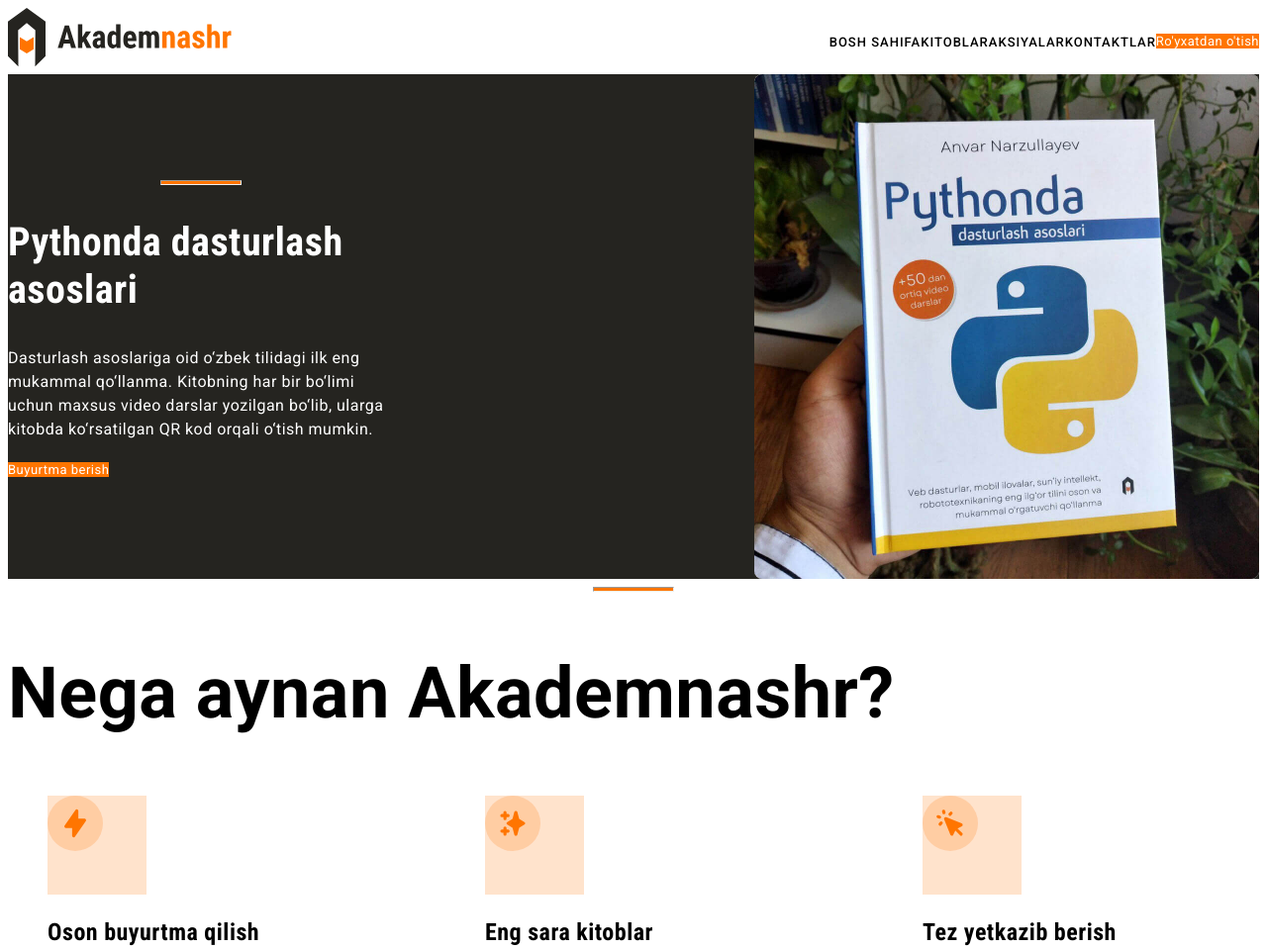
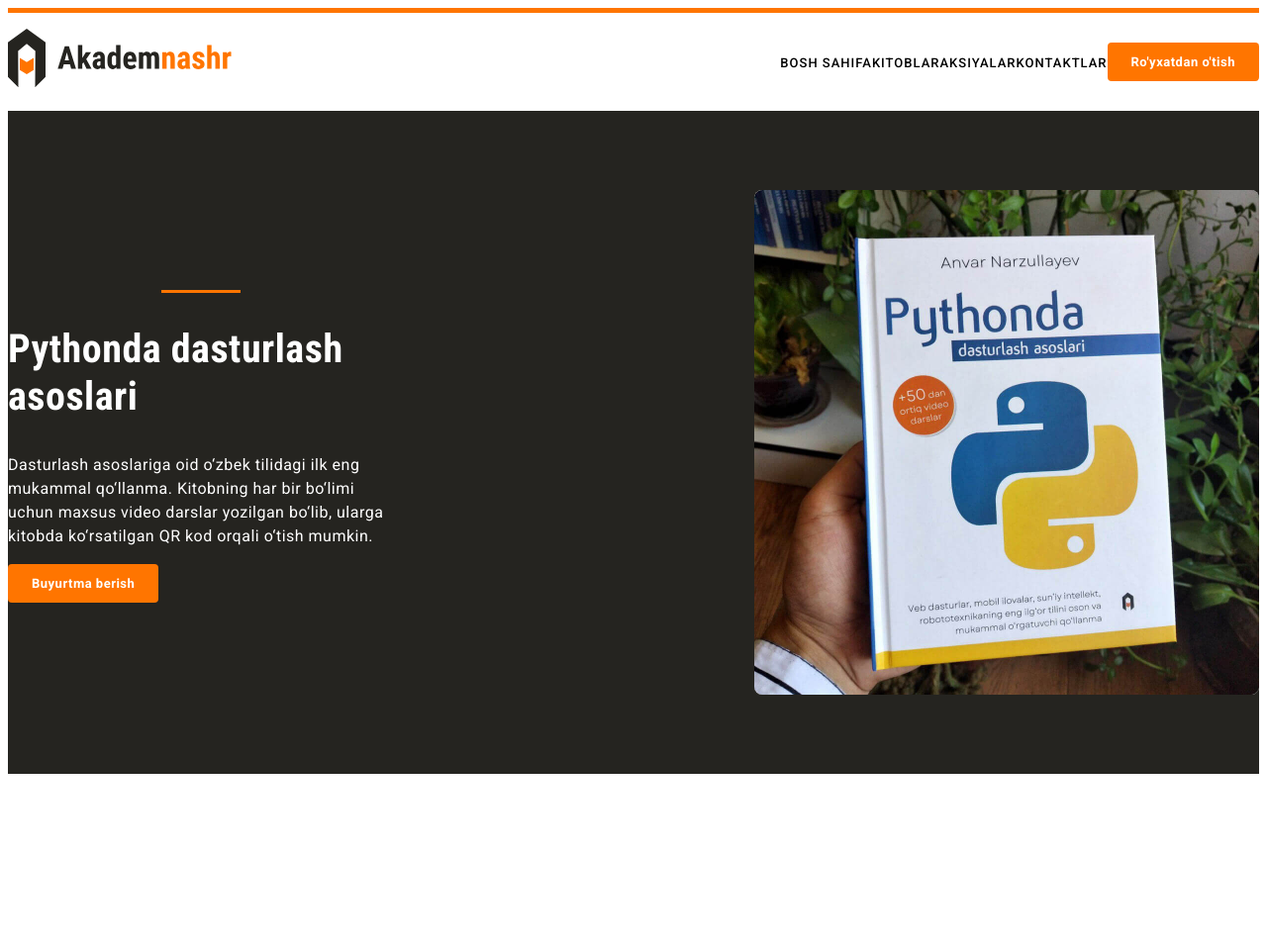
Before and after one commit to IbnAlauddin/Akademnashr-Promosite, a plain HTML site: page index.html in a window 1280 px wide. Shown: the top 960 px of the page at 99% size. Drawn offline with Linux system fonts and the light colour scheme.

Commit message:
Add pading, border, display and border-radius styles

```diff
--- a/css/style.css
+++ b/css/style.css
@@ -18,6 +18,9 @@ body {
   display: flex;
   align-items: center;
   justify-content: space-between;
+  border-top: 5px solid #ff7500;
+  padding-top: 16px;
+  padding-bottom: 16px;
 }
 
 .logo-link {
@@ -40,6 +43,7 @@ body {
 .sitenav-list {
   list-style: none;
   display: flex;
+  padding: 0;
 }
 
 .sitenav-link {
@@ -63,10 +67,14 @@ body {
 }
 
 .main-link {
+  display: inline-block;
   font-size: 13px;
   line-height: 15px;
+  border-radius: 4px;
   background-color: #ff7500;
+  font-weight: bold;
   color: #fff;
+  padding: 12px 24px;
   text-decoration: none;
   transition: opacity 0.4s ease;
 }
@@ -80,11 +88,13 @@ body {
 }
 
 .hero {
+  display: flex;
+  justify-content: space-between;
+  align-items: center;
+  padding-top: 80px;
+  padding-bottom: 80px;
+  color: #fff;
   background-color: #252420;
-  color: #fff;
-  display: flex;
-  align-items: center;
-  justify-content: space-between;
 }
 
 .hero-content {
@@ -94,6 +104,7 @@ body {
 .orange-line {
   width: 80px;
   height: 3px;
+  border: none;
   background-color: #ff7500;
 }
 
@@ -106,12 +117,17 @@ body {
 .hero-image {
   width: 510px;
   height: 510px;
+  border-radius: 8px;
+}
+
+.features {
+  padding-top: 210px;
+  padding-bottom: 210px;
 }
 
 .features-heading {
   font-size: 72px;
   line-height: 1.2;
-  letter-spacing: 0.5px;
 }
 
 .feature {
@@ -122,11 +138,16 @@ body {
   list-style: none;
   display: flex;
   justify-content: space-between;
+  padding: 0;
 }
 
 .features-icon-wrapper {
+  display: flex;
+  justify-self: center;
+  align-items: center;
   width: 100px;
   height: 100px;
+  border-radius: 50%;
   background-color:rgba(255, 117, 0, 0.2);
 }
 
@@ -142,11 +163,14 @@ body {
 }
 
 .promo {
-  background-color: #252420;
-  color: #fff;
   display: flex;
   justify-content: space-between;
   align-items: center;
+  padding-top: 120px;
+  padding-bottom: 160px;
+  border-radius: 12px;
+  color: #fff;
+  background-color: #252420;
 }
 
 .promo-content {
@@ -172,10 +196,13 @@ body {
   width: 440px;
   height: 440px;
   object-fit: cover;
+  border-radius: 12px;
 }
 
 .site-footer {
   background-color: #f8f8f8;
+  padding-top: 56px;
+  padding-bottom: 56px;
 }
 
 .site-footer-top {
@@ -186,11 +213,13 @@ body {
 
 .site-footer ul {
   list-style: none;
+  padding: 0;
 }
 
 .site-footer-socials {
   display: flex;
   align-items: center;
+  padding: 0;
 }
 
 .site-footer-socials a {
@@ -206,8 +235,9 @@ body {
 }
 
 .site-footer-divider {
+  height: 2px;
+  border: 0;
   background-color: rgba(37, 36, 32, 0.5);
-  height: 2px;
 }
 
 .site-footer-bottom {
--- a/index.html
+++ b/index.html
@@ -38,7 +38,7 @@
         <a class="main-link" href="#">Buyurtma berish</a>
       </div>
 
-      <img class="hero-image" src="img/sale-img.jpg" width="510" height="510" alt="Kitob" srcset="img/python-book.jpg 1x, img/python-book@2x.jpg 2x" style="border-radius: 8px;">
+      <img class="hero-image" src="img/sale-img.jpg" width="510" height="510" alt="Kitob" srcset="img/python-book.jpg 1x, img/python-book@2x.jpg 2x">
     </section>
 
 
@@ -50,21 +50,21 @@
     <ul class="feature-list">
       <li class="feature">
         <div class="features-icon-wrapper">
-          <img src="img/icon1-min.svg" alt="" width="56" height="56">
+          <img src="img/icon1-min.svg" alt="">
         </div>
       <h3 class="features-title">Oson buyurtma qilish</h3>
       <p class="feature-info">Akademnashr.uz saytidan o’zingizga yoqqan kitobni sodda usulda buyurtma qila olasiz.</p>
       </li>
       <li class="feature">
         <div class="features-icon-wrapper">
-          <img src="img/icon2-min.svg" alt="" width="56" height="56">
+          <img src="img/icon2-min.svg" alt="">
         </div>
       <h3 class="features-title">Eng sara kitoblar</h3>
       <p class="feature-info">Trenddagi eng ommabop, turli auditoriyalarga mo’ljallangan har xil janrdagi kitoblarni topa olasiz.</p>
       </li>
       <li class="feature">
         <div class="features-icon-wrapper">
-          <img src="img/icon3-min.svg" alt="" width="56" height="56">
+          <img src="img/icon3-min.svg" alt="">
         </div>
       <h3 class="features-title">Tez yetkazib berish</h3>
       <p class="feature-info">O’zbekistonning ixtiyoriy hududiga 3 ish kuni ichida, xalqaro buyurtmalarni 10 ish kuni ichida yetkazib beriladi.</p>
```
